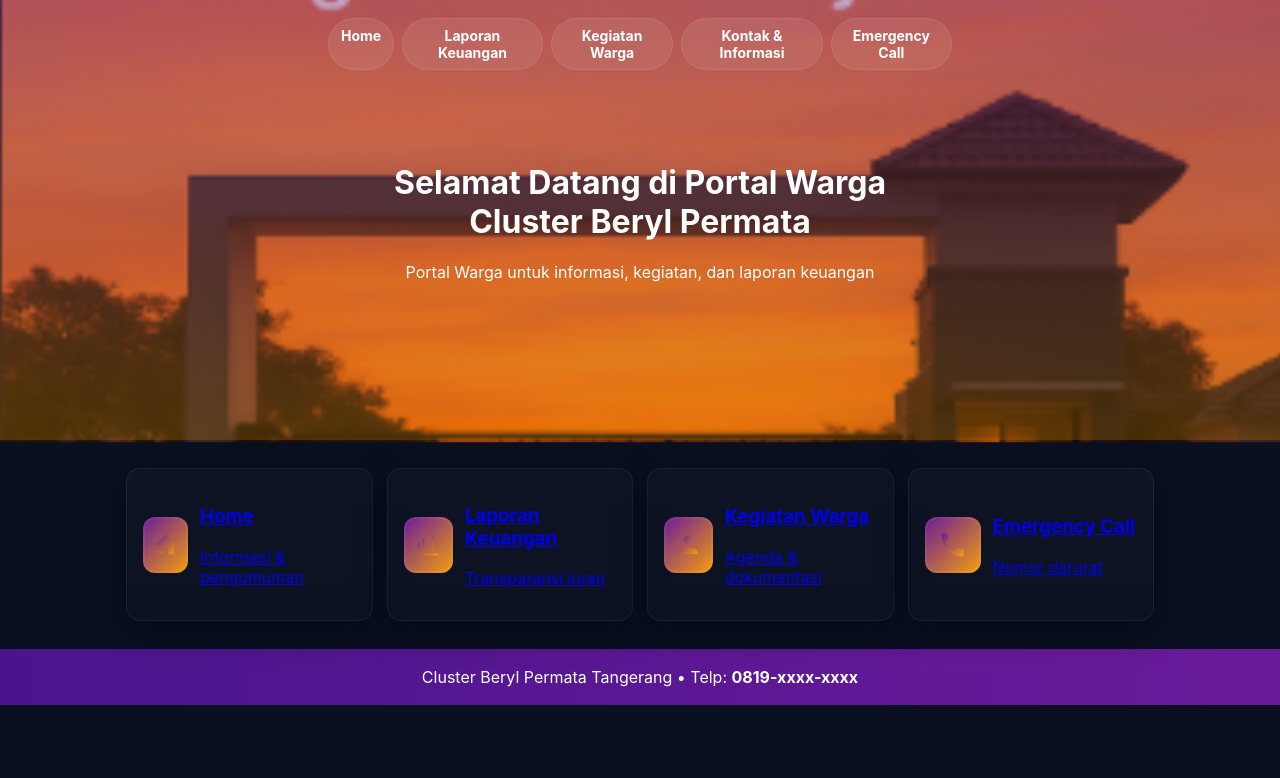
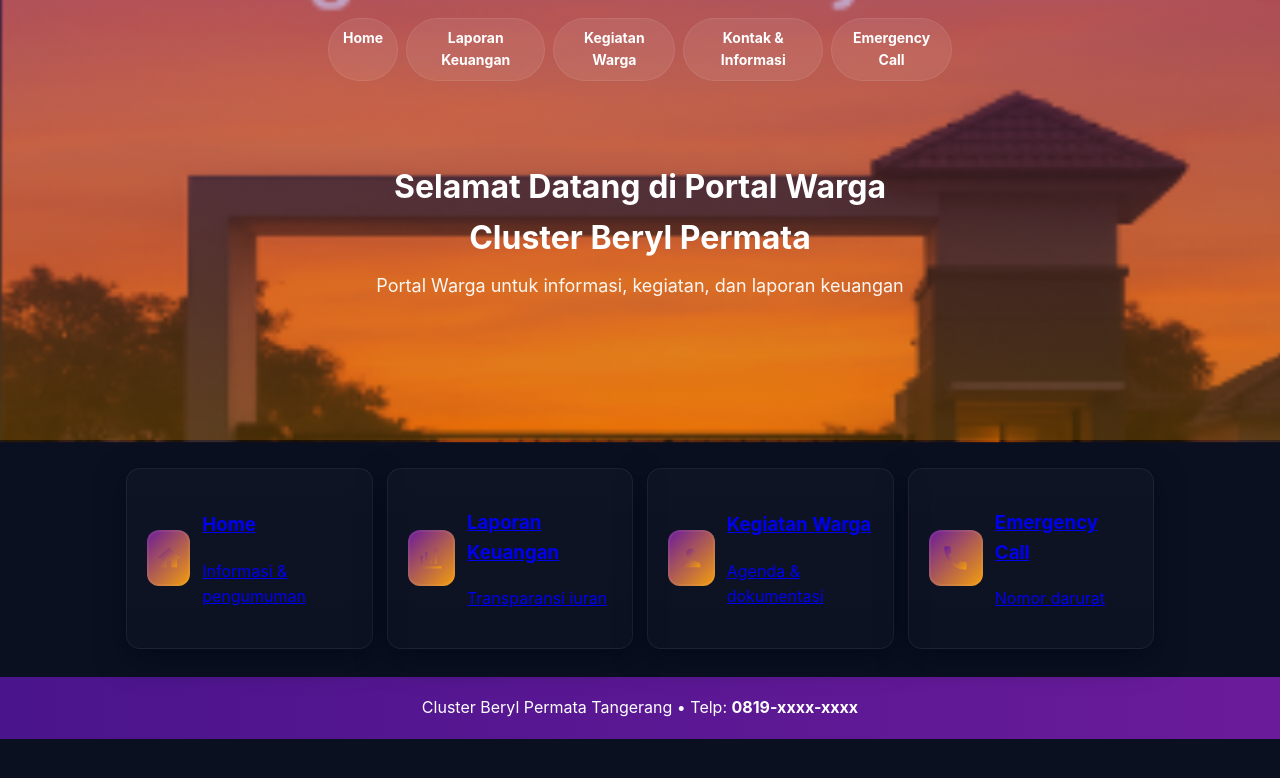
Before and after one commit to berylpermata06-stack/BerylPermata06, a plain HTML site: page index.html in a window 1280 px wide. Drawn offline with Linux system fonts and the light colour scheme.

Commit message:
Update style.css

```diff
--- a/style.css
+++ b/style.css
@@ -5,35 +5,99 @@
   --card:#0f1724;
 }
 *{box-sizing:border-box}
-html,body{margin:0;padding:0;font-family:Inter,Arial,Helvetica,sans-serif;background:var(--bg);color:#fff}
+html,body{
+  margin:0; padding:0;
+  font-family:Inter,Arial,Helvetica,sans-serif;
+  background:var(--bg); color:#fff;
+  line-height:1.6;
+}
 
 /* Topbar */
 .topbar{
   position:absolute; top:18px; left:50%; transform:translateX(-50%);
   display:flex; gap:8px; z-index:6; padding:0 8px;
 }
-.topbar a{color:#fff; text-decoration:none; font-weight:700; font-size:14px; padding:8px 12px; border-radius:999px; background:rgba(255,255,255,0.08); border:1px solid rgba(255,255,255,0.08)}
-.topbar a.active{ background:linear-gradient(90deg,var(--purple),var(--orange)); border-color:transparent}
+.topbar a{
+  color:#fff; text-decoration:none; font-weight:700;
+  font-size:14px; padding:8px 14px; border-radius:999px;
+  background:rgba(255,255,255,0.08);
+  border:1px solid rgba(255,255,255,0.08);
+  transition:all 0.2s ease;
+}
+.topbar a:hover{
+  background:rgba(255,255,255,0.18);
+}
+.topbar a.active{
+  background:linear-gradient(90deg,var(--purple),var(--orange));
+  border-color:transparent;
+}
+.topbar a:focus{
+  outline:2px solid var(--orange);
+  outline-offset:2px;
+}
 
 /* Hero */
 .hero{
-  position:relative; min-height:55vh; display:flex; align-items:center; justify-content:center; text-align:center; overflow:visible;
+  position:relative; min-height:55vh;
+  display:flex; align-items:center; justify-content:center;
+  text-align:center; overflow:visible;
 }
 .hero::before{
-  content:""; position:absolute; inset:0; background:url('assets/hero-background.png') center/cover no-repeat; background-size:cover; transform:scale(1.01); z-index:0; filter:contrast(1.03) saturate(1.05)
+  content:""; position:absolute; inset:0;
+  background:url('assets/hero-background.png') center/cover no-repeat;
+  background-size:cover; transform:scale(1.01); z-index:0;
+  filter:contrast(1.03) saturate(1.05)
 }
 .hero::after{
   content:""; position:absolute; inset:0; z-index:1; pointer-events:none;
-  background: linear-gradient(180deg, rgba(106,27,154,0.30) 0%, rgba(245,158,11,0.22) 100%), linear-gradient(0deg, rgba(0,0,0,0.10), rgba(0,0,0,0.10));
+  background: linear-gradient(180deg, rgba(106,27,154,0.30) 0%, rgba(245,158,11,0.22) 100%),
+              linear-gradient(0deg, rgba(0,0,0,0.10), rgba(0,0,0,0.10));
 }
 .hero-inner{position:relative; z-index:2; padding:28px; max-width:1100px}
+.hero-inner h1{margin-bottom:8px}
+.hero-inner p{opacity:.95; margin:0; font-size:clamp(14px,2vw,18px)}
 
-/* action cards */
-.actions{ max-width:1100px; margin:18px auto; padding:0 18px; display:grid; gap:14px; grid-template-columns:repeat(auto-fit,minmax(230px,1fr)); position:relative; z-index:3; transform:none; }
-.card{ background:linear-gradient(180deg, rgba(255,255,255,0.02), rgba(255,255,255,0.01)); border:1px solid rgba(255,255,255,0.06); border-radius:14px; padding:16px; display:flex; gap:12px; align-items:center; box-shadow:0 10px 30px rgba(2,6,23,0.6); transition:transform .16s ease }
-.card:hover{ transform:translateY(-6px) }
-.badge{ width:56px; height:56px; border-radius:12px; display:grid; place-items:center; background:linear-gradient(135deg,var(--purple),var(--orange)); box-shadow: inset 0 0 0 2px rgba(255,255,255,0.06) }
+/* Action cards */
+.actions{
+  max-width:1100px; margin:18px auto; padding:0 18px;
+  display:grid; gap:14px; grid-template-columns:repeat(auto-fit,minmax(230px,1fr));
+  position:relative; z-index:3;
+}
+.card{
+  background:linear-gradient(180deg, rgba(255,255,255,0.02), rgba(255,255,255,0.01));
+  border:1px solid rgba(255,255,255,0.06); border-radius:14px;
+  padding:20px; display:flex; gap:12px; align-items:center;
+  box-shadow:0 10px 30px rgba(2,6,23,0.6);
+  transition:transform .2s ease, box-shadow .2s ease;
+  cursor:pointer;
+}
+.card:hover{
+  transform:translateY(-6px);
+  box-shadow:0 14px 34px rgba(2,6,23,0.8);
+}
+.badge{
+  width:56px; height:56px; border-radius:12px;
+  display:grid; place-items:center;
+  background:linear-gradient(135deg,var(--purple),var(--orange));
+  box-shadow: inset 0 0 0 2px rgba(255,255,255,0.06)
+}
 .badge img{ width:28px; height:28px }
 
 /* Footer */
-.footer{ margin-top:28px; padding:18px; text-align:center; background:linear-gradient(90deg,#4a148c,#6a1b9a); color:#fff }
+.footer{
+  margin-top:28px; padding:18px; text-align:center;
+  background:linear-gradient(90deg,#4a148c,#6a1b9a); color:#fff
+}
+
+/* Accessibility & UX extras */
+.fade-in { animation: fadeIn 0.3s ease; }
+@keyframes fadeIn {
+  from { opacity: 0; transform: translateY(6px); }
+  to { opacity: 1; transform: translateY(0); }
+}
+
+/* Responsive iframe height */
+iframe{width:100%; height:400px; border:none;}
+@media (min-width:768px){
+  iframe{height:600px;}
+}
```
